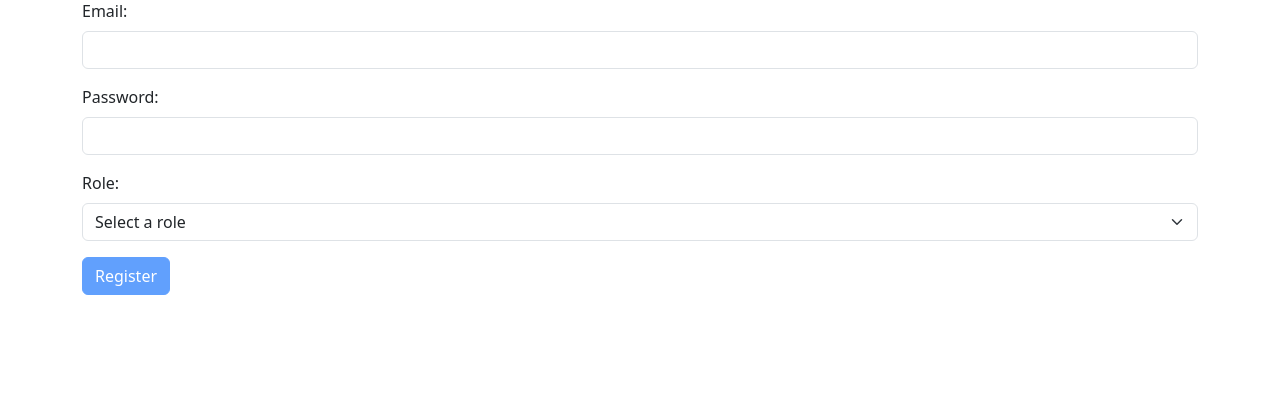
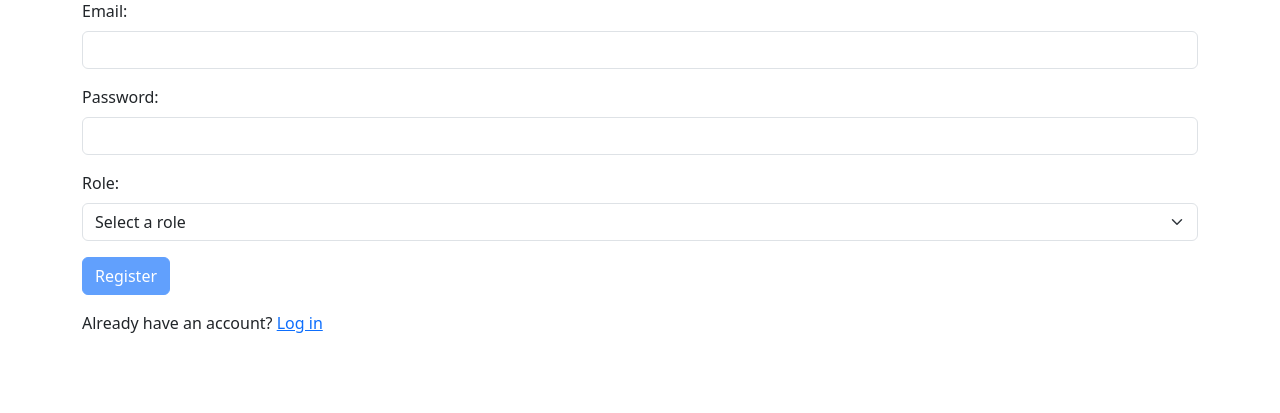
Before and after one commit to dsalazar-lectures/CI0136-I2025-final-project, a Flask app: page /register/ in a window 1280 px wide. Shown: the part 71-484 px from the top of the page. Run offline with Flask 3, Linux system fonts and the light colour scheme.

Commit message:
Add redirect and register link for login and register flow.
Co-authored-by: Isabella <isabella.rodriguezsanchez@ucr.ac.cr>
Co-authored-by: Tatiana Paramo <gipsyparamolopez@gmail.com>
Co-authored-by: Andres Murillo <andresmimi@gmail.com>

```diff
--- a/app/templates/home.html
+++ b/app/templates/home.html
@@ -1,9 +1,10 @@
 {% extends 'base.html' %}
+
+{% include 'navbar.html' %}
 
 {% block content %}
 
 <br>
 <h1>Hello</h1>
 
-
 {% endblock %}
--- a/app/templates/login.html
+++ b/app/templates/login.html
@@ -16,4 +16,9 @@
 
     <button type="submit" class="btn btn-primary">Log In</button>
   </form>
+
+  <p class="mt-3">
+    Don't have an account? <a href="{{ url_for('register.register') }}">Register</a>
+  </p>
+
 {% endblock %}
--- a/app/templates/register.html
+++ b/app/templates/register.html
@@ -74,4 +74,9 @@
       Register
     </button>
   </form>
+
+  <p class="mt-3">
+    Already have an account? <a href="{{ url_for('auth.login') }}">Log in</a>
+  </p>
+
 {% endblock %}
```
